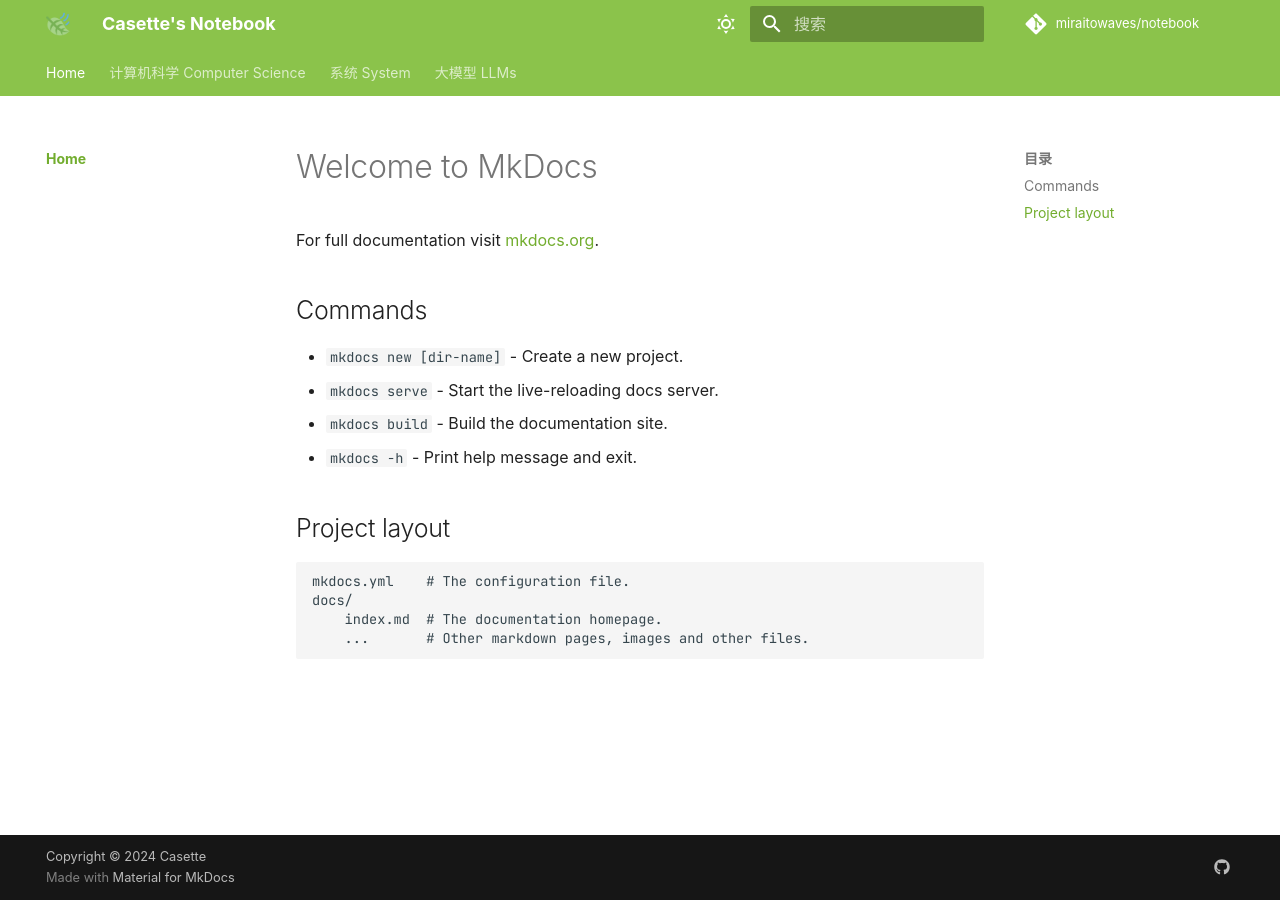
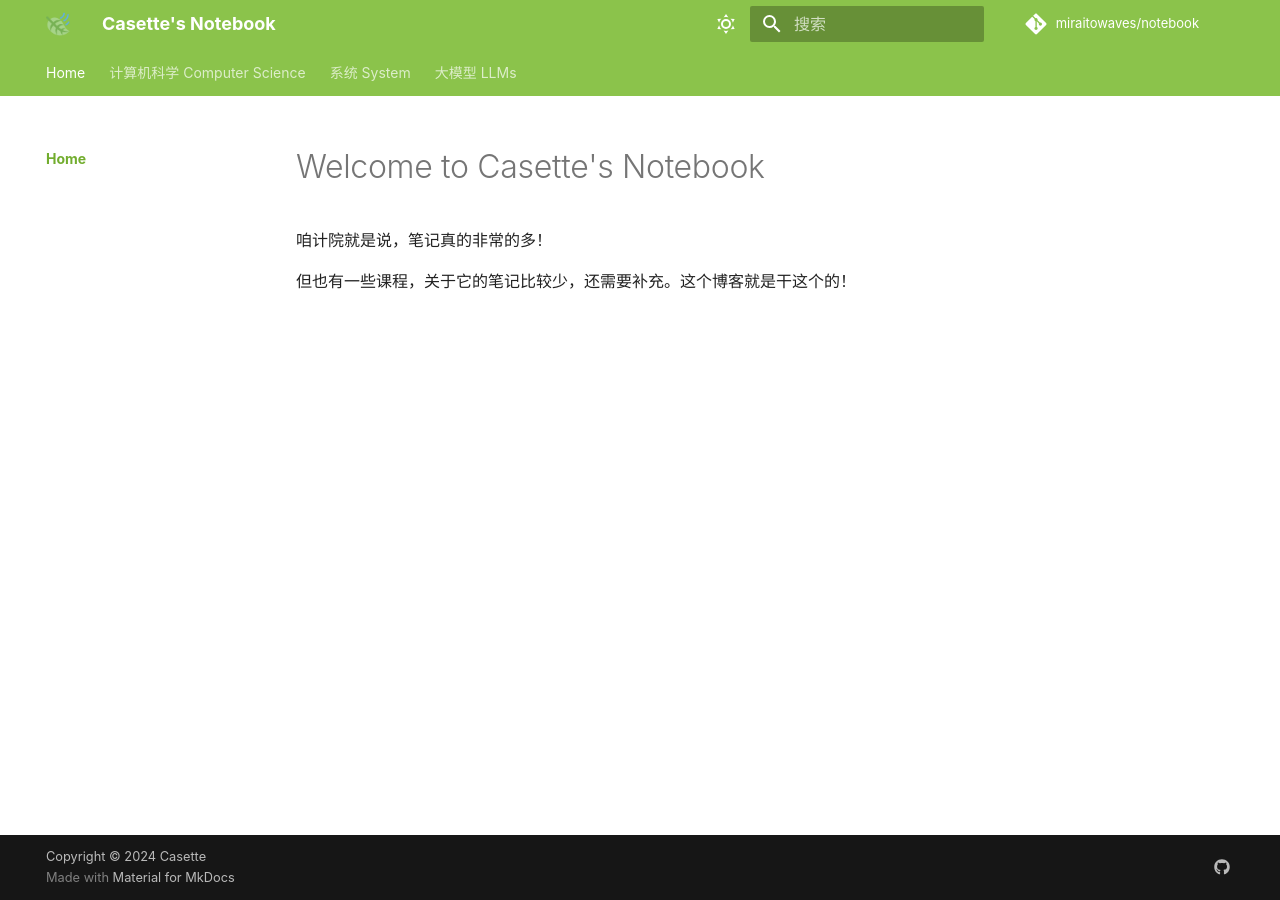
Before and after one commit to miraitowaves/notebook, an MkDocs documentation site: the page built from docs/index.md, in a window 1280 px wide. Built offline with MkDocs 1.6.1 and Material for MkDocs 9.7.7, drawn with Linux system fonts in a browser that asks for light colours; nearby versions of some CDN libraries; some web fonts are replaced; library files that are not in the unit come from our copies; comment, search, counter and statistics services are not loaded; a style sheet for code colours, icons or effects is not loaded.

Commit message:
Update index.md

```diff
--- a/docs/index.md
+++ b/docs/index.md
@@ -1,17 +1,5 @@
-# Welcome to MkDocs
+# Welcome to Casette's Notebook
 
-For full documentation visit [mkdocs.org](https://www.mkdocs.org).
+咱计院就是说，笔记真的非常的多！
 
-## Commands
-
-* `mkdocs new [dir-name]` - Create a new project.
-* `mkdocs serve` - Start the live-reloading docs server.
-* `mkdocs build` - Build the documentation site.
-* `mkdocs -h` - Print help message and exit.
-
-## Project layout
-
-    mkdocs.yml    # The configuration file.
-    docs/
-        index.md  # The documentation homepage.
-        ...       # Other markdown pages, images and other files.
+但也有一些课程，关于它的笔记比较少，还需要补充。这个博客就是干这个的！
```
